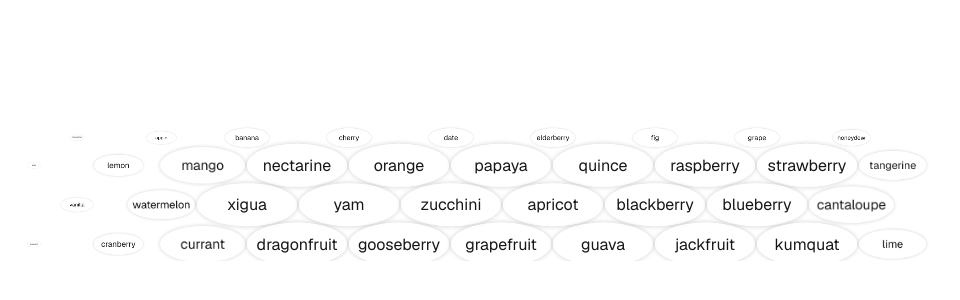
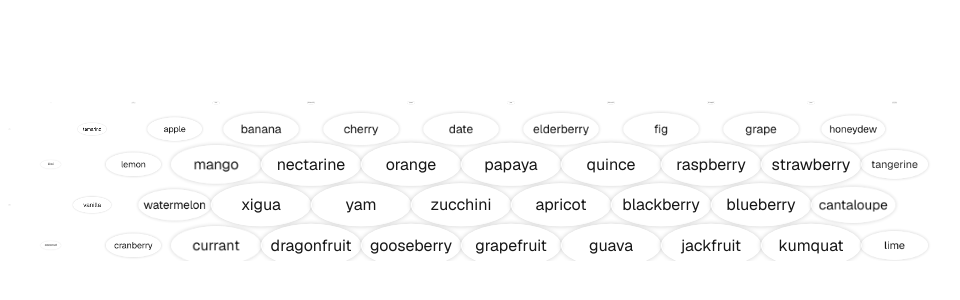
Before and after one commit to tomjefferys/bubble-grid, a Next.js app: page / in a window 1280 px wide. Shown: the part 238-538 px from the top of the page, without its empty margins (129-1089 px from the left). Built offline with nearby package versions, Linux system fonts and the light colour scheme.

Commit message:
Add a wrapper div for each element, so we can keep track of the original heights and widths.
Increase the effective height of the container, so bubbles off the top/bottom of the screen may be show.

```diff
--- a/src/components/bubbles.tsx
+++ b/src/components/bubbles.tsx
@@ -37,6 +37,7 @@ const Bubbles = ({ content } : Content) => {
     const [startMousePosition, setStartMousePosition] = useState({ x: 0, y: 0 });
     const containerRef = useRef<HTMLDivElement>(null);
     const rowRefs = useRef<HTMLDivElement[]>([]);
+    const outerDivs = useRef<HTMLDivElement[][]>([]);
     const originalSizes = useRef<{ [key: string]: { width: number; height: number } }>({});
     const items = useRef<HTMLDivElement[][]>([]);
 
@@ -88,33 +89,38 @@ const Bubbles = ({ content } : Content) => {
         }
     }, []);
 
-    const getRatioFromCentre = (element: HTMLDivElement, row : number) : Dimension => {
+    const getRatioFromCentre = (element: HTMLDivElement, row : number, column : number) : Dimension => {
         const container = containerRef.current;
         if (!container) return { x: 0, y: 0 };
         const containerRect = container.getBoundingClientRect();
         const elementRect = element.getBoundingClientRect();
         const rowElement = rowRefs.current[row];
         const rowRect = rowElement.getBoundingClientRect();
+
+        const outerDiv = outerDivs.current[row][column];
+        const outerDivRect = outerDiv.getBoundingClientRect();
+
         // Get the centre of the container and the element
         const containerCentre = {
             x: containerRect.left + containerRect.width / 2,
             y: containerRect.top + containerRect.height / 2,
         };
         const elementCentre = {
-            x: elementRect.left + elementRect.width / 2,
-            //y: elementRect.top + elementRect.height / 2,
-            // Use the row rect, rather then the translated element rect
-            // May need to wrap the element in a div to get the correct position
-            y: rowRect.top + rowRect.height / 2,
+            x: outerDivRect.left + outerDivRect.width / 2,
+            y: outerDivRect.top + outerDivRect.height / 2,
         };
+
+        // Increase the height of the container, so elements off the top and bottom are scaled and potentially shown
+        const heightMultiplier = 1.25;
+        const height = containerRect.height * heightMultiplier;
 
         // Calculate the vertical scale based on the distance from the centre of the container
         const verticalDistance = containerCentre.y - elementCentre.y;
-        const y = verticalDistance / (containerRect.height / 2);
+        const y = verticalDistance / (height / 2);
 
         const horizontalDistance = containerCentre.x - elementCentre.x;
         const x = horizontalDistance / (containerRect.width / 2);
-        return { x, y };
+        return { x, y: y };
     }
 
 
@@ -206,6 +212,16 @@ const Bubbles = ({ content } : Content) => {
             rowRefs.current[index] = el;
         }
     }, []);
+
+    const setOuterDivRef = useCallback((el: HTMLDivElement | null, row: number, column : number) => {
+        if (el) {
+            if (!outerDivs.current[row]) {
+                outerDivs.current[row] = [];
+            }
+            outerDivs.current[row][column] = el;
+        }
+    }
+    , []);
 
     const setItemRef = useCallback((el: HTMLDivElement | null, item: string, row : number, column : number) => {
         if (el) {
@@ -309,6 +325,8 @@ const Bubbles = ({ content } : Content) => {
                         }}>
 
                     {row.map((item, index) => (
+                        <div key = {item + "_outer"}
+                             ref = {(el) => setOuterDivRef(el, rowIndex, index)}>
                             <div
                                 key={item}
                                 style={{
@@ -330,7 +348,7 @@ const Bubbles = ({ content } : Content) => {
                                 ref={(el) => {
                                     setItemRef(el, item, rowIndex, index);
                                     if (el) {
-                                    const centreDelta = getRatioFromCentre(el, rowIndex);
+                                        const centreDelta = getRatioFromCentre(el, rowIndex, index);
                                         const {verticalScale, horizontalScale} = getScale(el, centreDelta);
                                         const scale = verticalScale * horizontalScale;
                                         const {t, debugStr} = getTranslation(el, centreDelta, {horizontalScale, verticalScale}, item);
@@ -339,11 +357,12 @@ const Bubbles = ({ content } : Content) => {
                                         // Translate must come before scale, or the translation amounts will be scaled
                                         el.style.transform = `translateZ(0) translate(${x}px, ${y}px) scale(${scale}) `;
                                         el.style.transformOrigin = 'center';
-                                    el.ariaLabel = debugStr;
+                                        //el.ariaLabel = debugStr;
                                     }
                                 }}
                             >
                                 {item}
+                            </div>
                         </div>
                     ))}
                 </div>
```
Lines whose indentation alone changed are shown as unchanged.
